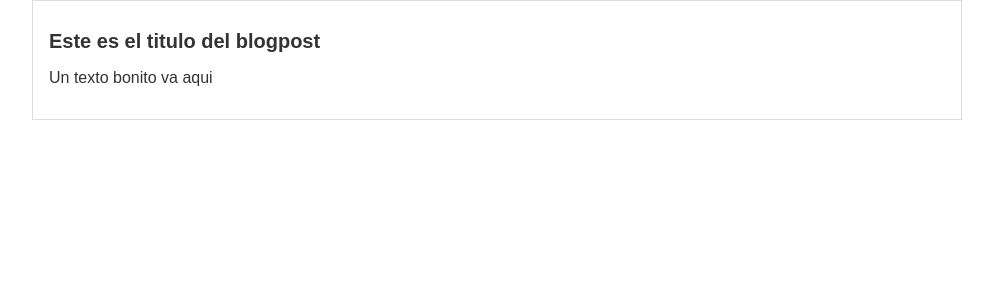
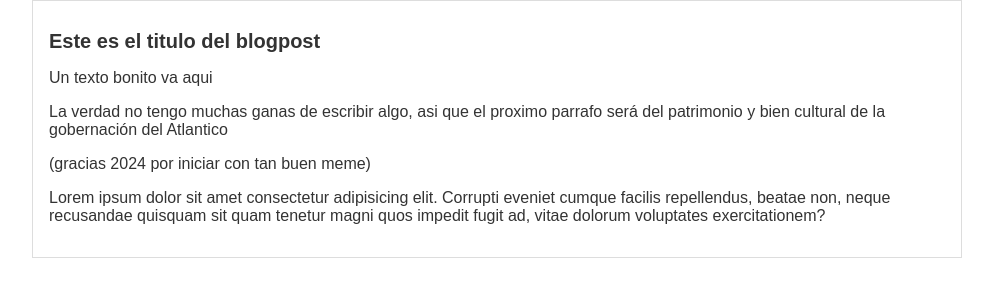
Before and after one commit to Tefached616/megablog, a plain HTML site: page blogpost.html in a window 1280 px wide. Shown: the whole page, without its empty margins (143-1136 px from the left). Drawn offline with Linux system fonts and the light colour scheme.

Commit message:
Añadido más contenido al blogpost

```diff
--- a/blogpost.html
+++ b/blogpost.html
@@ -11,6 +11,9 @@
         <div id="post">
             <h1>Este es el titulo del blogpost</h1>
             <p>Un texto bonito va aqui</p>
+            <p>La verdad no tengo muchas ganas de escribir algo, asi que el proximo parrafo será del patrimonio y bien cultural de la gobernación del Atlantico</p>
+            <p>(gracias 2024 por iniciar con tan buen meme)</p>
+            <p>Lorem ipsum dolor sit amet consectetur adipisicing elit. Corrupti eveniet cumque facilis repellendus, beatae non, neque recusandae quisquam sit quam tenetur magni quos impedit fugit ad, vitae dolorum voluptates exercitationem?</p>
         </div>
     </div>
 </body>
--- a/css/styles.css
+++ b/css/styles.css
@@ -1,7 +1,7 @@
 body{
     color:#333;
     text-align: left;
-    font-family: Arial, Helvetica, sans-serif;
+    font-family: Arial;
     font-size: 16px;
     margin: 0;
     padding: 0;
```
